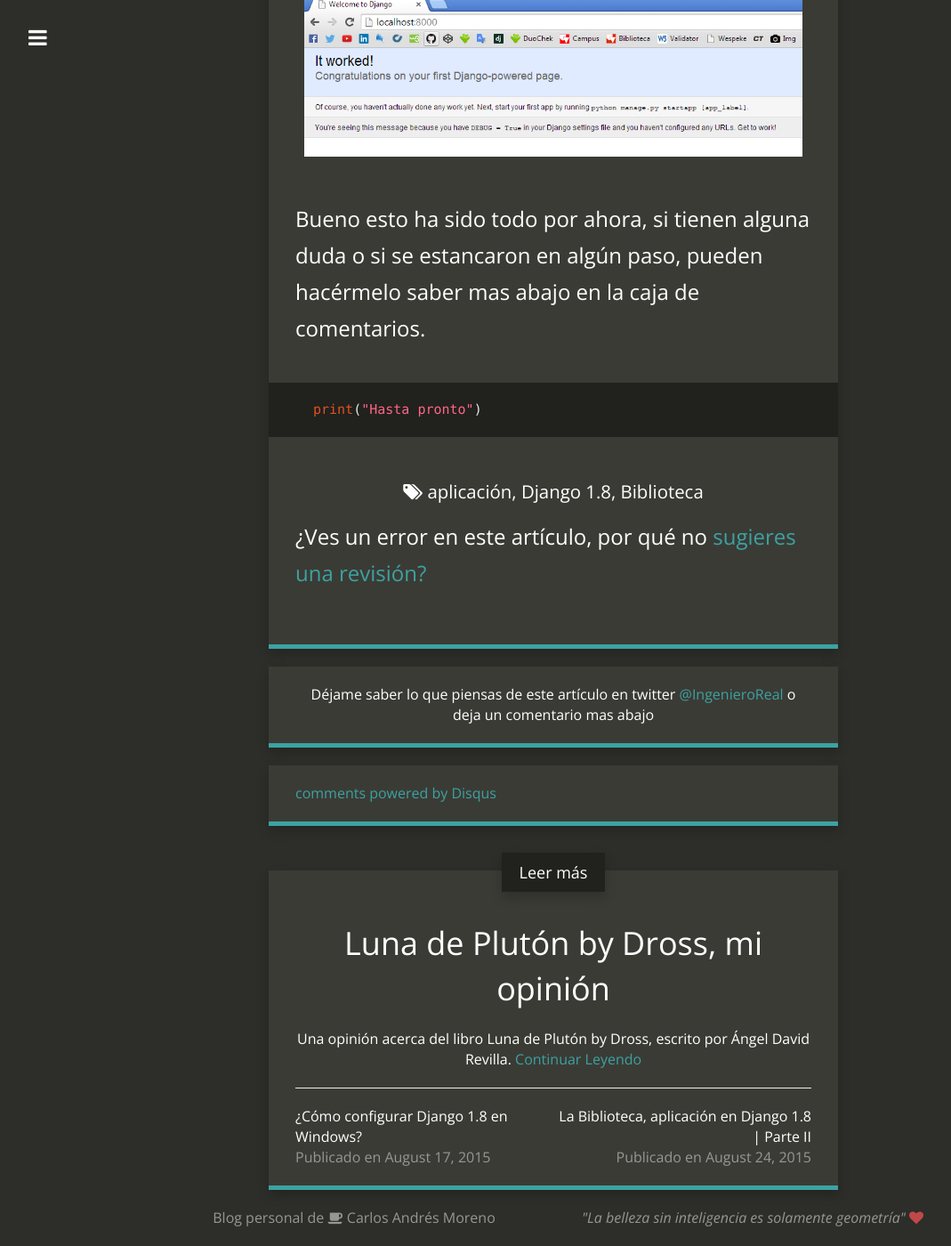
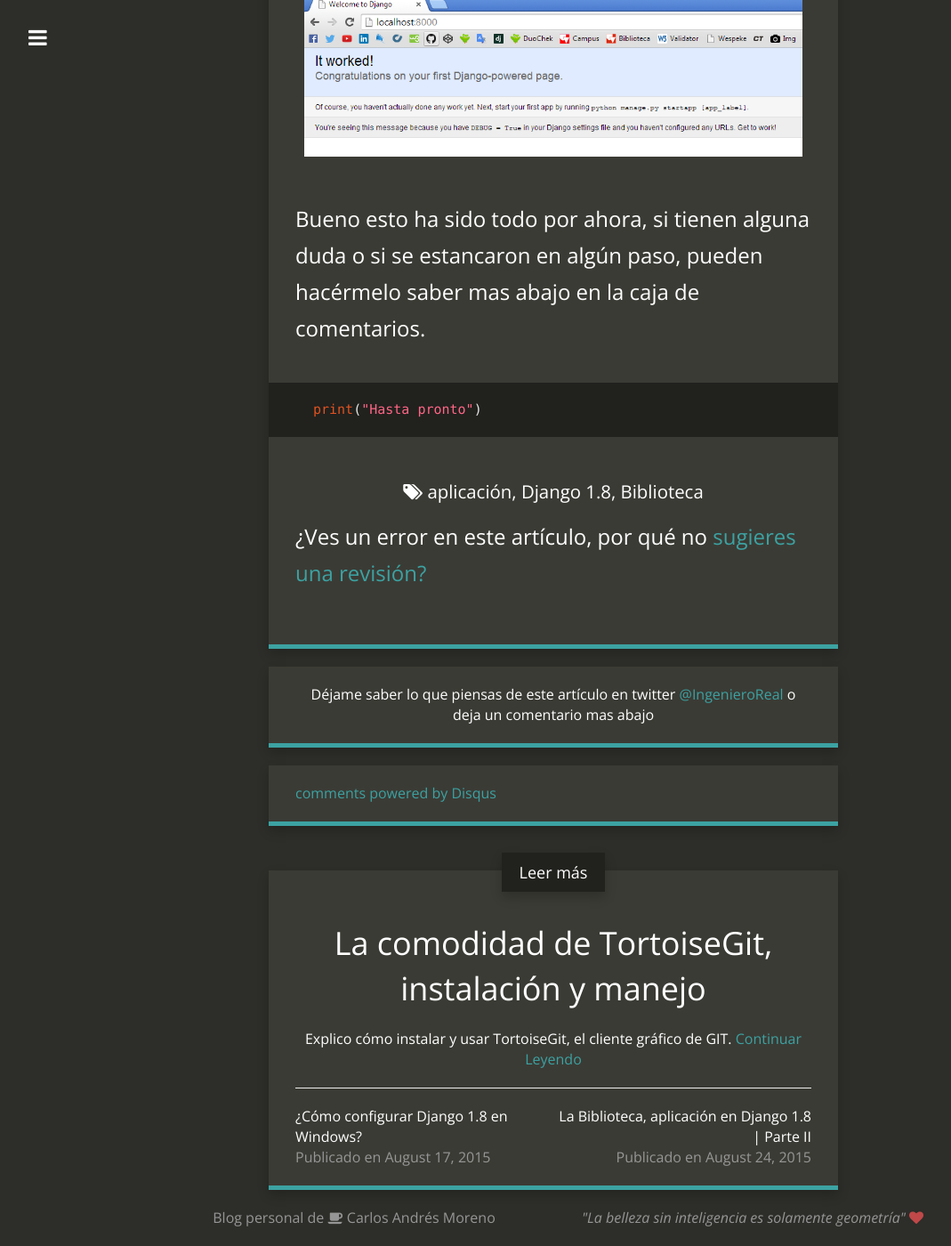
Before and after one commit to CarMoreno/carmoreno.github.io, a Jekyll site: the page built from _posts/2015-08-20-App-Django1.8-Parte1.md, in a window 1280 px wide and 1400 px high, scrolled down 6544 px. Shown: the whole window at 89% size, without its empty margins (18-1087 px from the left). Built offline with Jekyll 4.4.1, drawn with Linux system fonts in a browser that asks for light colours; nearby versions of some CDN libraries; comment, search, counter and statistics services are not loaded; some of the changed lines change nothing that is shown.

Commit message:
Nuevo articulo: Instalacion y manejo de TortoiseGit.

```diff
--- /dev/null
+++ b/_posts/2016-04-10-TortoiseGit-Instalacion-y-uso.md
@@ -0,0 +1,137 @@
+---
+layout:     post
+title:      La comodidad de TortoiseGit, instalación y manejo
+date:       2016-04-14 14:24:10
+author:     Carlos Andrés Moreno
+summary:    Explico cómo instalar y usar TortoiseGit, el cliente gráfico de GIT.
+categories: Blog
+thumbnail:  code-fork
+tags:
+- TortoiseGit
+- Git
+- Windows
+---
+## Introducción
+
+Cuando empiezas a trabajar en equipo, te das cuenta que la gestión del manejo de código es parte fundamental en el desarrollo de un proyecto y, que métodos cómo: _"Te envió el código al correo"_ o _"Pasame el código a la memoria"_ son simplemente inútiles, puesto que es prácticamente imposible estar al tanto de las versiones, de las funcionalidades modificadas y de quién las hizo. Es en este momento cuando los Sistemas de Control de Versiones (VCS) entran a salvarnos. Actualmente existen muchos VCSs (e.g. Subversion, Perforce, Git), en este post hablaremos de TortoiseGit, un cliente gráfico para Windows que nos ayudará a trabajar con Git.
+
+Para seguir este post es muy importante que tengas experiencias en el uso de GIT, por lo menos que sepas lo que es un _commit_, un _push_, un _branch_, un _pull_ y obviamente, que tengas instalado Git en tu ordenador y que el Sistema Operativo del mismo sea Windows (existe un cliente gráfico para Linux llamado [RabbitSVN](http://rabbitvcs.org/), el link te dirige al _homepage_ del proyecto). Teniendo esto claro, continuemos.
+
+## Instalar TortoiseGit
+Primero lo primero, vamos a instalar TortoiseGit siguiendo los siguientes pasos:
+
+* Descarga e instala GIT si es que aún no lo has hecho.
+
+* [Descargate el archivo binario de TortoiseGit](https://tortoisegit.org/download/) para tu versión de Windows (yo estoy usando un Windows 10 de 64 bits).
+
+* Clic derecho sobre el binario y ejecutar como administrador.
+
+![inicio](http://i.imgur.com/XZWfZLx.png)
+
+* Damos next, luego nos saldrá uno cuadro donde vemos la licencia del software.
+
+![lic](http://i.imgur.com/6Lzs8iy.png)
+
+* Damos next y veremos lo que será instalado en nuestro PC, esta es la configuración por defecto de TortoiseGit, te recomiendo que la dejes tal cual.
+
+![recomendada](http://i.imgur.com/IoWCspo.png)
+
+* Damos next y veremos otra ventana, clic en install para comenzar la instalación.
+
+![install](http://i.imgur.com/fs7FfUl.png)
+
+* Damos clic en _finish_ y listo, ya tenemos nuestro TortoiseGit instalado.
+
+Puedes ver como esta herramienta se integra bastante bien en Windows, puedes dar clic derecho y en el menú de opciones verás tres opciones nuevas, como puedes ver en la imagen de mas abajo.
+
+![opciones](http://i.imgur.com/CqGM7lF.png)
+
+> ¿Qué tal si realizamos algunas pruebas?
+
+## Uso de TortoiseGit
+
+Antes de usar Tortoise debemos de realizar una pequeña configuración. Vamos a dar clic derecho, nos dirigimos a `tortoise` y vamos a `settings`, debe de aparecer el siguiente cuadro:
+
+![settings](http://i.imgur.com/6jPPkJa.png)
+
+En la parte izquierda damos clic en la sección `Git`, esto lo hacemos para establecer nuestras credenciales. Como sabes Git funciona con Github por lo que Tortoise necesita conocer nuestro _username_ y correo electrónico asociado a nuestra cuenta de Github. Como puedes apreciar en la imagen anterior ya he completado esos campos.
+
+Ahora que tenemos Tortoise instalado y configurado, vamos a realizar algunas acciones:
+
+### Clonar un repositorio remoto
+
+Dirigite al lugar donde vas a clonar el repositorio remoto, en mi caso lo haré en el escritorio, vamos a dar clic derecho, `Git Clone`. Debe de aparecer la siguiente ventana.
+
+![clone](http://i.imgur.com/OcnG1Qz.png)
+
+Te explico, en el campo con nombre `URL` debes de pegar la url del proyecto que deseas clonar, en mi caso la url es [https://github.com/CarMoreno/Vibora](https://github.com/CarMoreno/Vibora), un proyecto pequeño que hice hace tiempo y que está alojado en Github. Luego verás que el campo `Directory` se completará automáticamente, este campo nos dice dónde quedará alojado el repositorio una vez haya sido clonado, en mi caso será en `C:\Users\Usuario\Desktop\Vibora`. Ahora damos en `OK`.
+
+![finClonar](http://i.imgur.com/El2kIxT.png)
+
+Dirigite al sitio donde quedó clonado tu proyecto, en mi caso el escritorio, ya puedes ver el proyecto clonado.
+
+### Hacer Push a un repositorio remoto desde nuestro repositorio local
+
+* Vamos a crear un repositorio local, creamos una nueva carpeta y damos clic derecho, `Git create repository here...` y damos en aceptar al cuadro emergente que nos aparecerá.
+
+* Dentro de la carpeta vamos a crear un nuevo archivo, yo le pondré `hola.py` y escribiré algo simple
+
+{% highlight python %} print ("Hola tortoise ...") {% endhighlight %}
+
+* Ahora le vamos a decir a TortoiseGit que añada ese archivo a nuestro repositorio local, para ello damos clic derecho sobre el archivo, seleccionamos `Tortoise` y damos clic en `add`. Luego clic en OK.
+
+![add](http://i.imgur.com/6uKhzHi.png)
+
+* Vamos a _commitear_ todo, damos clic derecho `Git commit -> master`, escribimos el mensaje del commit y clic en close.
+
+![commit](http://i.imgur.com/5415AOn.png)
+
+* Con todo _commiteado_ vamos a hacer un `push` hacia un repositorio remoto, damos clic derecho, `tortoise`, y en la parte superior clic en `push`. y nos aparece el siguiente cuadro.
+La parte importante está mostrada en la imagen en el cuadro rojo, en esta sección llamada _Destination_ es donde le vamos a decir a TortoiseGit dónde queremos que haga el push. Es decir le indicaremos el repositorio remoto donde queremos alojar el código.
+
+![push](http://i.imgur.com/QqoaD1B.png)
+
+* Damos clic en `manage` (ver la imagen anterior) y nos saldrá la siguiente ventana
+
+![manage](http://i.imgur.com/mkSgsSq.png)
+
+* Luego en el campo URL pegamos el repositorio remoto donde queremos hacer push, yo he creado con antelación un repositorio en Github llamado _InspirationBlog_, la URL en mi caso es [https://github.com/CarMoreno/InspirationBlog](https://github.com/CarMoreno/InspirationBlog). Y damos clic en aceptar, luego damos en `OK`.
+
+Debe aparecer una ventana donde te pregunta tu _username_ de Github y tu clave, llena esos campos y el push debería ocurrir sin error.
+
+### Hacer un pull
+
+Todas las mañanas antes de empezar a codear, deberías de actualizar tu repositorio local con la ultima versión del master, puede que un compañero del proyecto haya realizado algunos cambios y tu no lo sepas, para ello solo haces clic derecho, `tortoise` y en la parte superior das clic en `pull`, debe aparecer la ventana de abajo
+
+![pull](http://i.imgur.com/Hz6gJLy.png)
+
+Elige la opción `Arbitrary url` para elegir la url del repositorio al que vas a hacer pull, luego da clic en `OK` y listo.
+
+### Crear una rama en un repositorio local
+
+Tal vez quieras trabajar en una rama aparte para probar algunos cambios antes de hacer un `merge` con el master, para ello simplemente das clic derecho, `totoise` y das clic en `Create Branch`, Debe de salir una ventana para elegir el nombre de la rama y desde donde nacerá (¿la rama nace desde el master, o desde otra rama?), das clic en aceptar y la rama debe de haber sido creada.
+
+Para ubicarte en la rama que has creado damos clic derecho, `tortoise` y damos clic en `Switch/Checkout` y te saldrá un cuadro donde debes elegir a la que te quieres cambiar.
+
+![rama](http://i.imgur.com/D5nv9J7.png)
+
+Yo he creado una rama con nombre `ramita` la seleccionamos y damos en `OK`.
+
+Ahora que estamos en una rama podemos hacer cualquier acción como si estuviéramos en el master, si das clic derecho podrás ver en el menú de opciones `Git commit -> "ramita" ` indicando que los commits solo afectaran a esa rama. Si quieres volver al master, el procedimiento es igual.
+
+### Eliminar una rama
+
+Para eliminar una rama damos clic derecho, `tortoise`, `Switch/Checkout` y nos pasamos al master. Ya en el master volvemos a la ventana de `Switch/Checkout` y damos clic en el botón de los `...` en la imagen se muestra.
+
+![eliminarama](http://i.imgur.com/T56PWhI.png)
+
+Veremos una ventana donde están todas las ramas que actualmente tenemos en nuestro repositorio, seleccionamos la que queremos eliminar y damos clic derecho, `Delete branch`, como se muestra en la imagen de abajo.
+
+![deletebranch](http://i.imgur.com/gaetc31.png)
+
+## Conclusión
+
+TrotoiseGit nos ofrece una interfaz amigable e intuitiva para trabajar nuestros repositorios, hoy hemos aprendido a instalarla y a realizar algunas acciones con él, personalmente hace mucho que lo uso y puedo decir que sus versiones han mejorado bastante, tiene una comunidad activa y sacan _release_ del software continuamente. Te animo a que lo uses, te va a gustar mucho.
+
+Si no entendiste algunos pasos y tienes alguna duda referente al tema, siempre puedes comentar mas abajo, nos vemos en una próxima ocasión.
+{% highlight python %}print("Hasta pronto"){% endhighlight %}
--- a/css/style.scss
+++ b/css/style.scss
@@ -545,9 +545,13 @@
     		margin-right: auto
 			}
 
-			li {
+			ul {
 				list-style-type: disc;
 			}
+
+				ol {
+					list-style-type: decimal;
+				}
 
 			blockquote {
 				position: relative;
```
